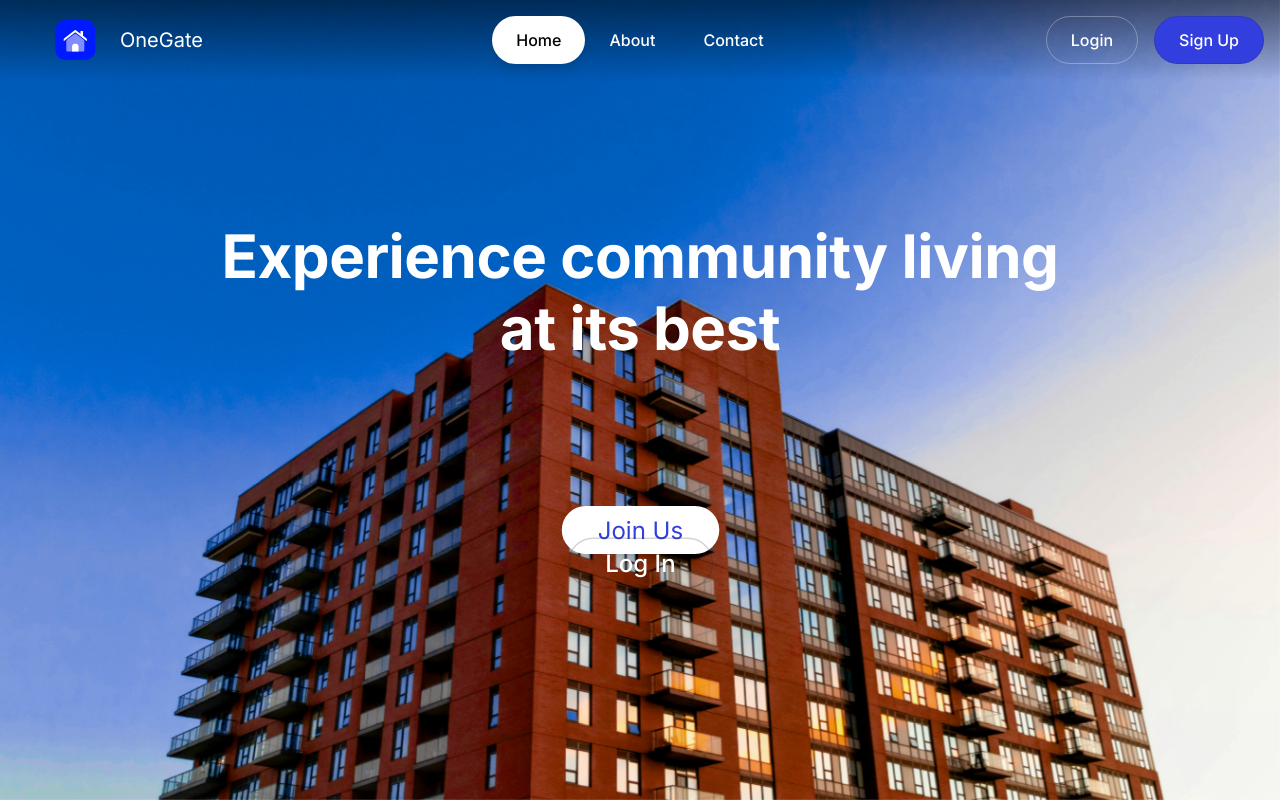
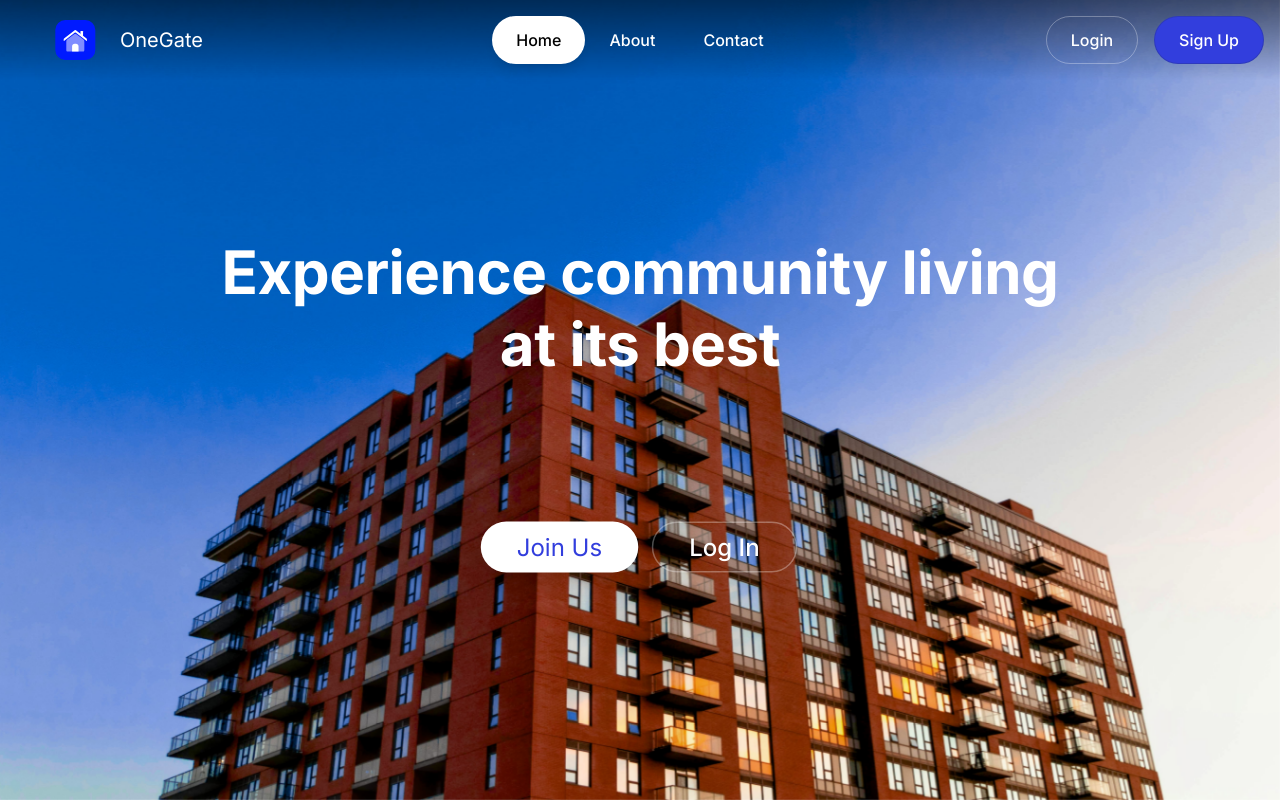
Before and after one commit to SalDev1/IBM_OneGate, a React (Vite) app: page / in a window 1280 px wide. Shown: the top 802 px of the page. Built offline with nearby package versions, Linux system fonts and the light colour scheme.

Commit message:
Fixed CTA Layout, Dead Code Elimination

```diff
--- a/src/components/parallaxImage.tsx
+++ b/src/components/parallaxImage.tsx
@@ -11,7 +11,6 @@ type BackgroundImageProps = {
 const BackgroundImage: React.FC<BackgroundImageProps> = ({
   imageUrl,
   headerText,
-  darken,
   children,
 }) => {
   return (
@@ -23,7 +22,7 @@ const BackgroundImage: React.FC<BackgroundImageProps> = ({
           className="w-full h-full object-cover"
         />
       </Background>
-      <div style={{ height: "100vh" }}>
+      <div className="flex flex-col h-screen w-full">
         <Container
           maxWidth="md"
           sx={{
@@ -34,6 +33,7 @@ const BackgroundImage: React.FC<BackgroundImageProps> = ({
             textAlign: "center",
             color: "white",
             height: "100%",
+            width: "100%",
             position: "relative",
             zIndex: 1,
           }}
@@ -51,7 +51,7 @@ const BackgroundImage: React.FC<BackgroundImageProps> = ({
           >
             {headerText}
           </Typography>
-          {children}
+          <div className="flex gap-4 w-full justify-center">{children}</div>
         </Container>
       </div>
     </Parallax>
--- a/src/data/features.ts
+++ b/src/data/features.ts
@@ -1,6 +1,5 @@
 import Feature from "../types/feature";
 import userLogs from "../assets/userLogs.png";
-import newsLetter from "../assets/NewsLetter.jpg";
 import helpDesk from "../assets/helpdesk.png";
 import amenities from "../assets/amenities.jpg";
 
--- a/src/pages/contact.tsx
+++ b/src/pages/contact.tsx
@@ -1,20 +1,12 @@
-import {
-  Container,
-  Grid,
-  Paper,
-  Box,
-  TextField,
-  Typography,
-} from "@mui/material";
-import Button from "@mui/material/Button";
+import { Container, Grid, Box, TextField, Typography } from "@mui/material";
 import NavBar from "../components/NavBar";
 import Footer from "../components/footer";
 
-const Contact: React.FC = () => {
+export default function PageContact() {
   return (
     <>
       <NavBar />
-      <Container sx={{ py: 15 }}>
+      <Container sx={{ py: 10 }}>
         <div className="border-slate-200 shadow-xl max-w-4xl mx-auto rounded-xl overflow-hidden border grid sm:grid-rows-2 sm:grid-cols-1 md:grid-rows-1 md:grid-cols-2">
           <img
             src="https://unsplash.com/photos/4xe-yVFJCvw/download?ixid=M3wxMjA3fDB8MXxzZWFyY2h8MTV8fHRhbGt8ZW58MHx8fHwxNzEzOTYxNDI2fDA&force=true&w=800"
@@ -90,6 +82,4 @@ const Contact: React.FC = () => {
       <Footer />
     </>
   );
-};
-
-export default Contact;
+}
--- a/src/pages/features.tsx
+++ b/src/pages/features.tsx
@@ -3,7 +3,6 @@ import {
   Box,
   Collapse,
   IconButton,
-  Paper,
   SxProps,
   Table,
   TableBody,
@@ -17,7 +16,6 @@ import {
 import KeyboardArrowDownIcon from "@mui/icons-material/KeyboardArrowDown";
 import KeyboardArrowUpIcon from "@mui/icons-material/KeyboardArrowUp";
 import backgroundImage from "../assets/building.jpg";
-import gray from "../assets/gray.jpg";
 import Footer from "../components/footer";
 import Testimonials from "../components/testimonials";
 import featureItems from "../data/features";
@@ -33,8 +31,7 @@ const tableContainerSx: SxProps = {
   marginTop: 4,
   borderRadius: 6,
   overflowX: "auto",
-   // position: "absolute",
-  borderColor : "blue"
+  borderColor: "blue",
 };
 
 function ExpandTable() {
@@ -47,13 +44,20 @@ function ExpandTable() {
     setOpen((prevOpen) => ({
       index: prevOpen.index === index ? -1 : index,
       // image: prevOpen.index === index ? null : image,
-      image : null,
+      image: null,
     }));
   };
 
   return (
-    <Box sx={{ width: "100%" , marginTop:"35px"}}>
-        <Box sx = {{display:"flex",justifyContent:"center",alignItems:"center",flexDirection:"column"}}>
+    <Box sx={{ width: "100%", marginTop: "35px" }}>
+      <Box
+        sx={{
+          display: "flex",
+          justifyContent: "center",
+          alignItems: "center",
+          flexDirection: "column",
+        }}
+      >
         <Typography
           variant="h3"
           sx={{
@@ -69,17 +73,16 @@ function ExpandTable() {
           sx={{
             textAlign: "center",
             fontFamily: "'Inter', sans-serif",
-              width : "50%",
-              paddingTop:"10px",
+            width: "50%",
+            paddingTop: "10px",
           }}
         >
-            Our features are designed to make your community living experience more
-            convenient, secure, and connected.
+          Our features are designed to make your community living experience
+          more convenient, secure, and connected.
         </Typography>
       </Box>
 
       <Box sx={{ display: "flex", justifyContent: "space-between" }}>
-
         <Box sx={{ width: "50%" }}>
           <TableContainer
             // component={Paper}
@@ -89,9 +92,7 @@ function ExpandTable() {
               <TableHead></TableHead>
               <TableBody>
                 {featureItems.map((item, index) => (
-
                   <React.Fragment key={item.title}>
-
                     {/* First Row */}
                     <TableRow>
                       <TableCell>
@@ -120,7 +121,7 @@ function ExpandTable() {
                             cursor: "pointer",
                             fontFamily: "'Inter', sans-serif",
                             fontWeight: "bold",
-                            textAlign:"left"
+                            textAlign: "left",
                           }}
                         >
                           {item.title}
@@ -148,9 +149,9 @@ function ExpandTable() {
                               alignItems: "left",
                               fontSize: 18,
                               borderRadius: 3,
-                              padding : "10px",
+                              padding: "10px",
                               fontFamily: "'Inter', sans-serif",
-                              color : ""
+                              color: "",
                             }}
                           >
                             {item.content}
@@ -165,9 +166,8 @@ function ExpandTable() {
           </TableContainer>
         </Box>
 
-
         <Box sx={{ width: "100%" }}>
-            <img src = {HouseImage} />
+          <img src={HouseImage} />
         </Box>
       </Box>
     </Box>
@@ -182,18 +182,19 @@ const PageFeatures: React.FC = () => {
         imageUrl={backgroundImage}
         headerText="Experience community living at its best"
       >
+        <div className="flex gap-16">
           <Button variant="active" className="scale-150" href="/signup">
             <p className="text-accent">Join Us</p>
           </Button>
-          <Button className="scale-150" href="/signup">
+          <Button variant="lightBorder" className="scale-150" href="/signup">
             Log In
           </Button>
+        </div>
       </BackgroundImage>
 
       <Container
         maxWidth="xl"
         sx={{
-           // backgroundImage: `url(${gray})`, // Corrected syntax to set the background image
           backgroundSize: "cover",
           backgroundPosition: "center",
           height: "100vh",
@@ -207,7 +208,6 @@ const PageFeatures: React.FC = () => {
       <Container
         maxWidth="xl"
         sx={{
-            // backgroundImage: `url(${gray})`, // Corrected syntax to set the background image
           backgroundSize: "cover",
           backgroundPosition: "center",
           height: "100vh",
```
Lines whose indentation alone changed are shown as unchanged.
